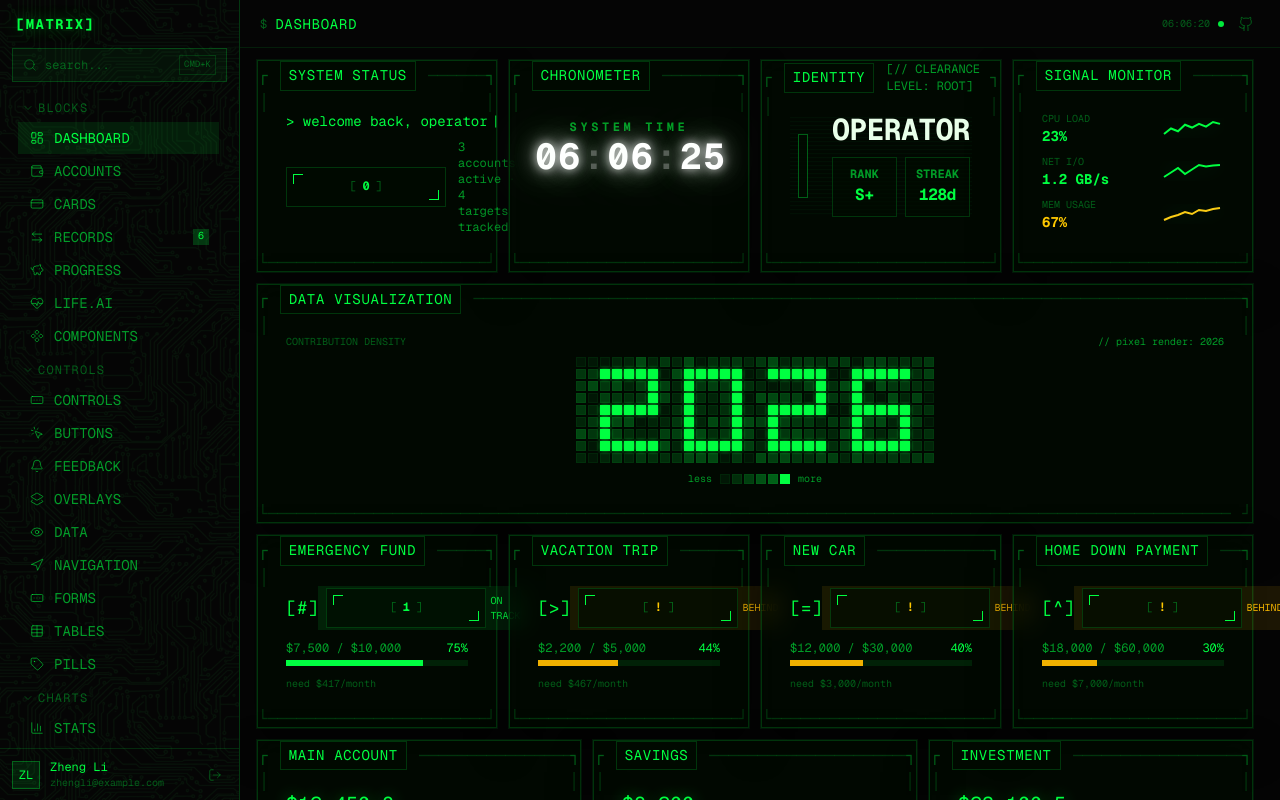
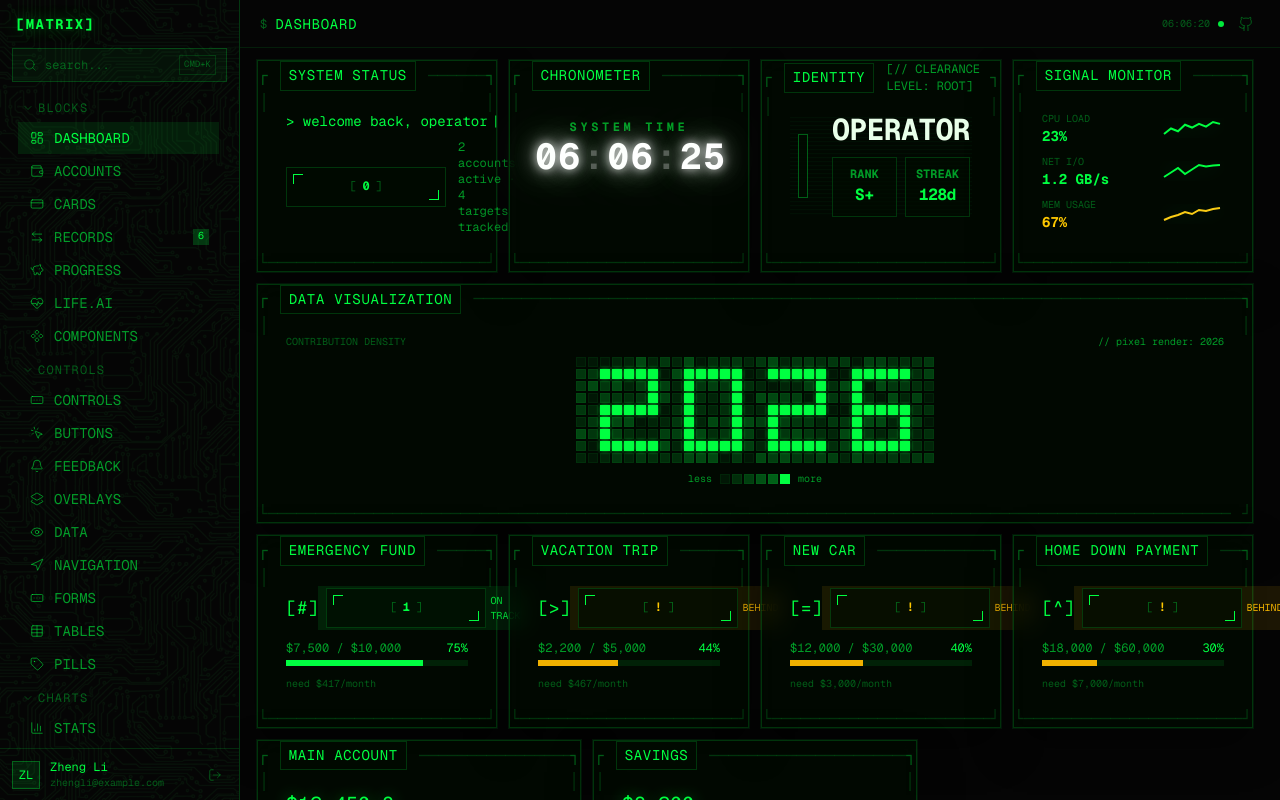
Before and after one commit to nocoo/matrix, a React (Vite) app: page / in a window 1280 px wide. Shown: the top 800 px of the page. Built offline with nearby package versions, Linux system fonts and the light colour scheme; the HTML template or start-up script is replaced by a standard one.

Commit message:
fix: remove investment account card from dashboard

```diff
--- a/src/viewmodels/useDashboardViewModel.ts
+++ b/src/viewmodels/useDashboardViewModel.ts
@@ -50,7 +50,10 @@ export interface SignalRow {
 
 export function useDashboardViewModel() {
   const accountList: AccountItem[] = useMemo(
-    () => accounts.map((a) => ({ name: a.name, balance: a.balance, change: a.change })),
+    () =>
+      accounts
+        .filter((a) => a.name !== "Investment")
+        .map((a) => ({ name: a.name, balance: a.balance, change: a.change })),
     [],
   );
 
```
